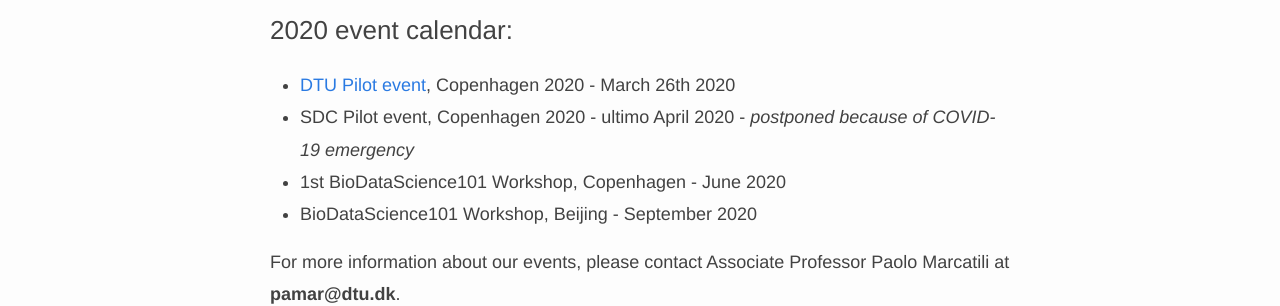
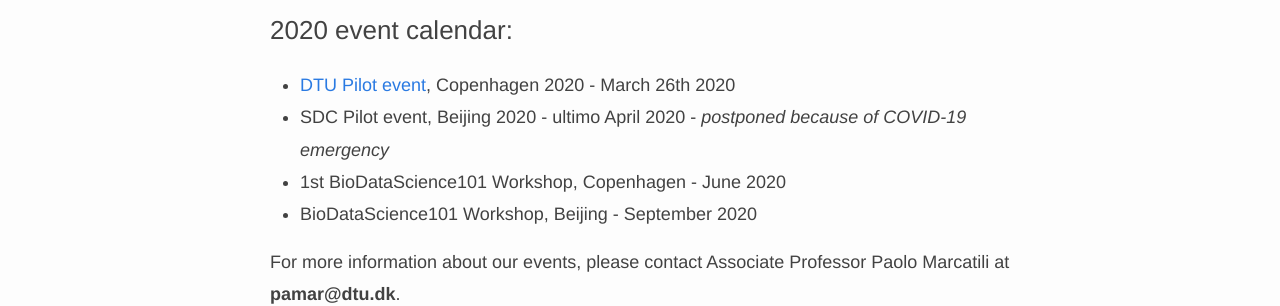
Before and after one commit to biodatascience101/BioDataScience101.github.io, a Jekyll site: the page built from _pages/events/index.md, in a window 1280 px wide. Shown: the part 201-507 px from the top of the page. Built offline with Jekyll 4.4.1, drawn with Linux system fonts in a browser that asks for light colours; nearby versions of some CDN libraries.

Commit message:
Update index.md

```diff
--- a/_pages/events/index.md
+++ b/_pages/events/index.md
@@ -10,7 +10,7 @@
 
 ### 2020 event calendar:
 - <a href="https://biodatascience101.github.io/events/programme_pilot/">DTU Pilot event</a>, Copenhagen 2020 - March 26th 2020
-- SDC Pilot event, Copenhagen 2020 - ultimo April 2020 - <i> postponed because of COVID-19 emergency</i>
+- SDC Pilot event, Beijing 2020 - ultimo April 2020 - <i> postponed because of COVID-19 emergency</i>
 - 1st BioDataScience101 Workshop, Copenhagen - June 2020
 - BioDataScience101 Workshop, Beijing - September 2020
 
```
